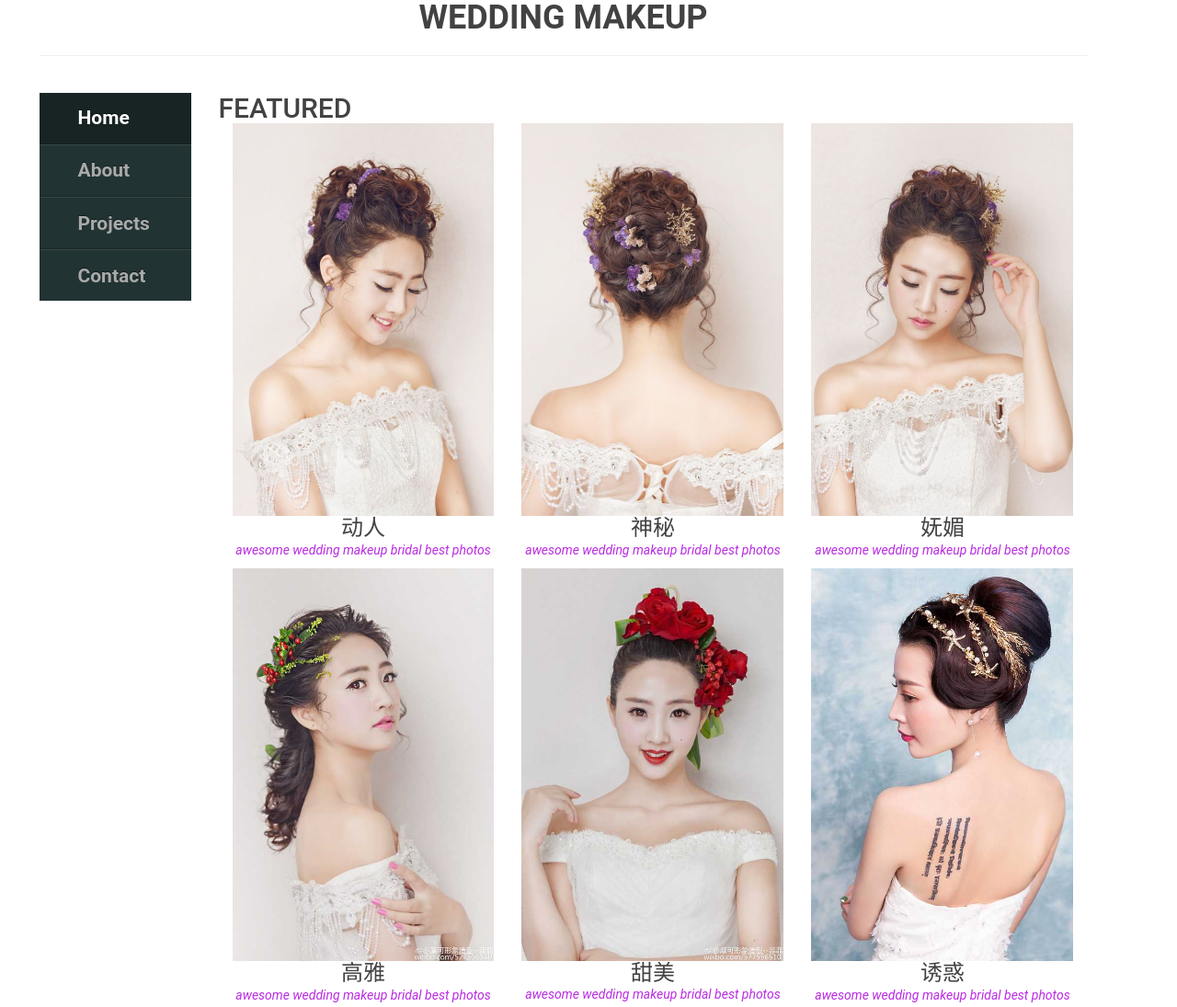
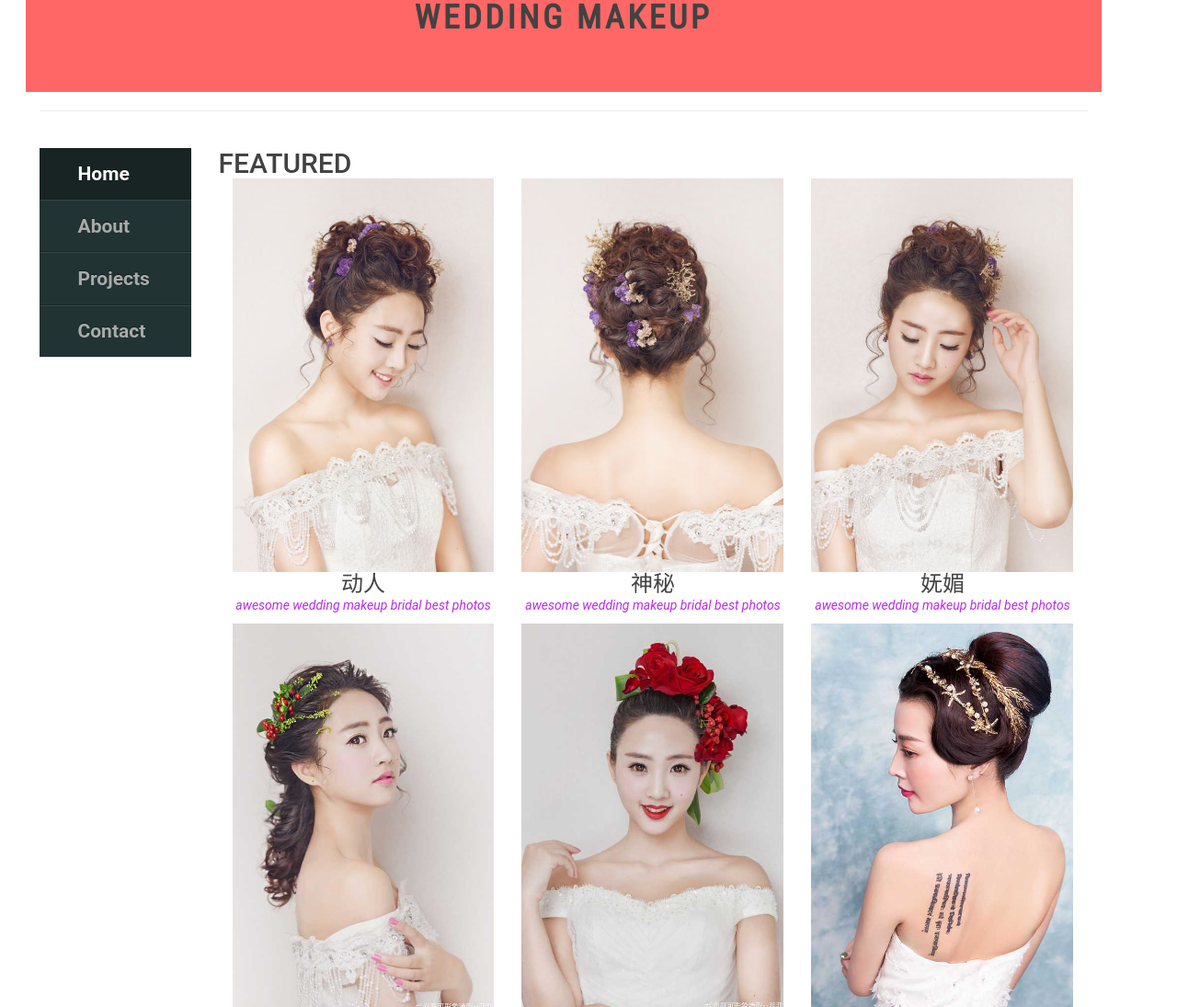
Before and after one commit to android-rain/Front-End-Web-Development, a website: page p3/index.html in a window 1280 px wide. Shown: the top 1095 px of the page at 92% size. Drawn offline with Linux system fonts and the light colour scheme.

Commit message:
set the font and background for h1

```diff
--- a/p3/css/main.css
+++ b/p3/css/main.css
@@ -1,6 +1,6 @@
-/** {
+/* * {
 	border: 1px solid red;
-}*/
+} */
 body {
 	margin: 0;
 	padding: 0;
@@ -39,8 +39,12 @@ hr {
 }
 
 h1{
-			font-weight: bold;
-		}
+	background: #FF6766;
+	height: 100px;
+	font-weight: bold;
+	font-family: 'Roboto Condensed', san-serif;
+	letter-spacing: 0.1em;
+	}
 
 /*Responsive navbar refer to https://github.com/viljamis/responsive-nav.js/blob/master/demos/advanced-left-navigation/styles.css*/
 /*navigation description START*/
--- a/p3/index.html
+++ b/p3/index.html
@@ -14,6 +14,8 @@
 
     <link rel="stylesheet" href="css/bootstrap.min.css">
     <link rel="stylesheet" href="css/main.css">
+    <!-- set heading fonts -->
+    <link href="https://fonts.googleapis.com/css?family=Roboto+Condensed" rel="stylesheet">
 </head>
 
 <body>
--- /dev/null
+++ b/p3/js/main.js
@@ -0,0 +1 @@
+console.log("this is main.js");
```
